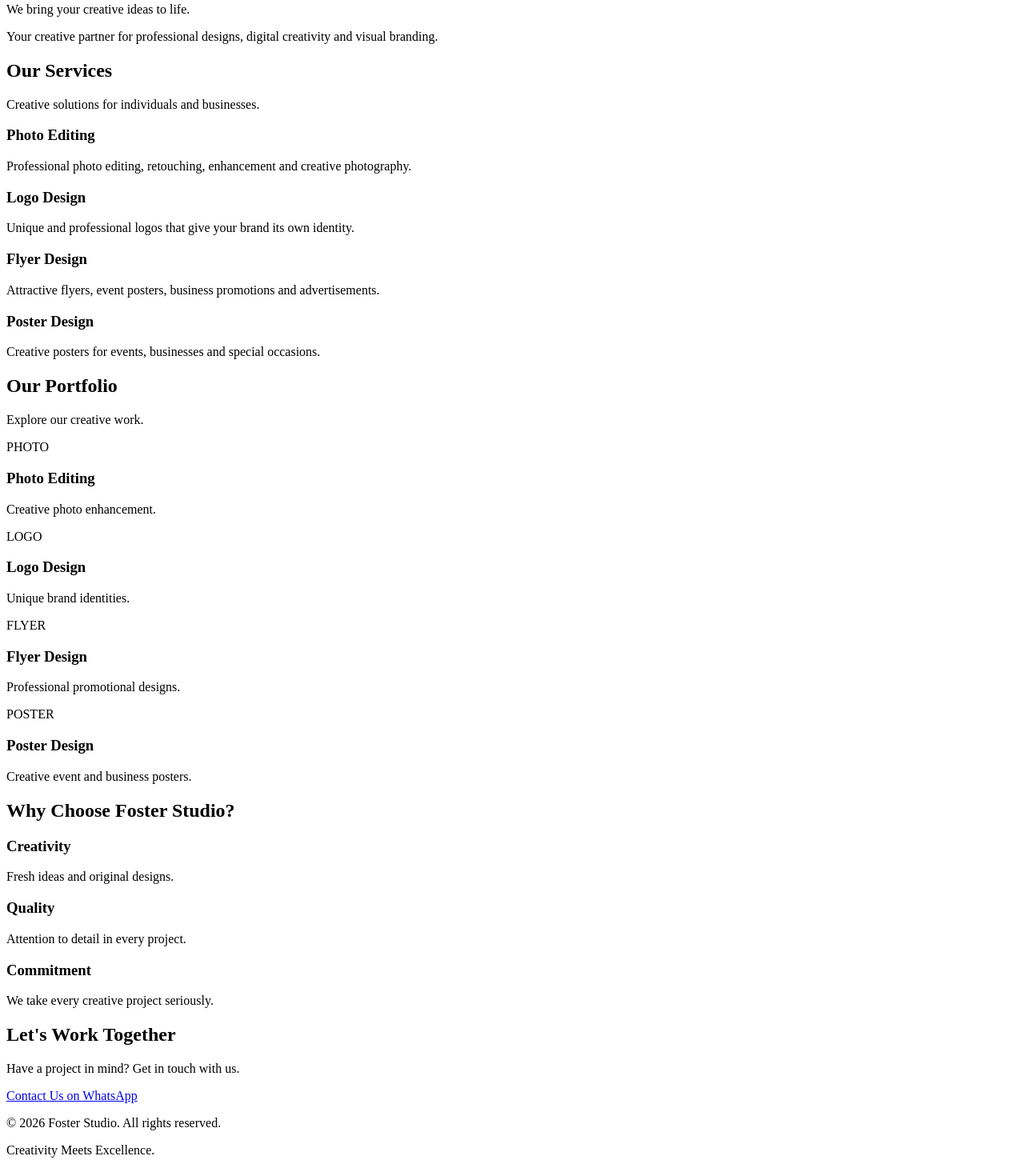
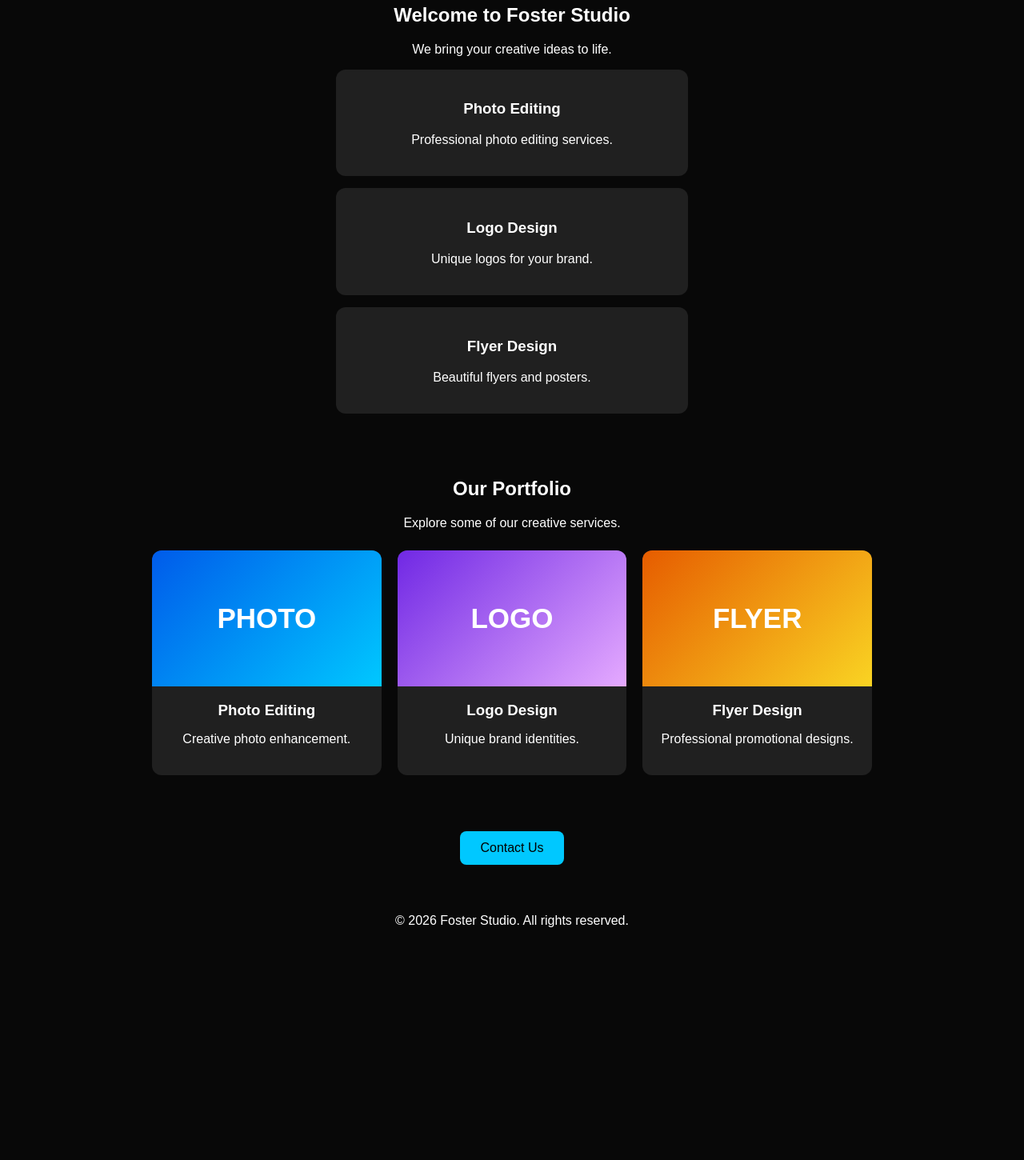
Before and after one commit to fgene290/Foster-Studios-, a plain HTML site: page index.html in a window 1280 px wide. Shown: the part 224-1674 px from the top of the page at 80% size. After the commit the page ends 1400 px from the top, so only its background shows below. Drawn offline with Linux system fonts and the light colour scheme.

Commit message:
Update index.html with new styles and content
Refactor HTML structure and improve service descriptions.

```diff
--- a/index.html
+++ b/index.html
@@ -1,13 +1,59 @@
 
 <!DOCTYPE html>
 <html lang="en">
+<head>
+  <meta charset="UTF-8">
+  <meta name="viewport" content="width=device-width, initial-scale=1.0">
+  <title>Foster Studio</title>
+  <style>
+    body {
+      margin: 0;
+      font-family: Arial, sans-serif;
+      background: #080808;
+      color: white;
+      text-align: center;
+    }
+    header {
+      padding: 25px;
+      background: #151515;
+    }
+    h1 { color: #00c8ff; }
+    section { padding: 45px 20px; }
+    .service {
+      background: #202020;
+      padding: 20px;
+      margin: 15px auto;
+      max-width: 400px;
+      border-radius: 12px;
+    }
+    a {
+      color: #00c8ff;
+      text-decoration: none;
+    }
+    .contact {
+      background: #00c8ff;
+      color: black;
+      padding: 12px 25px;
+      border-radius: 8px;
+      display: inline-block;
+    }
+.portfolio {
+  padding: 45px 20px;
+}
+
+.portfolio-grid {
+  display: grid;
+  grid-template-columns: repeat(auto-fit, minmax(220px, 1fr));
+  gap: 20px;
+  max-width: 900px;
+  margin: 25px auto;
+}
 
 .portfolio-card {
   background: #202020;
   border-radius: 12px;
   overflow: hidden;
   padding-bottom: 20px;
-  box-shadow: 0 4px 15px rgba(0,0,0,0.3);
 }
 
 .portfolio-image {
@@ -20,86 +66,44 @@
   color: white;
 }
 
-.photo {
-  background: linear-gradient(135deg, #005bea, #00c8ff);
-}
-
-.logo {
-  background: linear-gradient(135deg, #7028e4, #e5aaff);
-}
-
-.flyer {
-  background: linear-gradient(135deg, #e65c00, #f9d423);
-}
+.photo { background: linear-gradient(135deg, #005bea, #00c8ff); }
+.logo { background: linear-gradient(135deg, #7028e4, #e5aaff); }
+.flyer { background: linear-gradient(135deg, #e65c00, #f9d423); }
 
 .portfolio-card h3 {
   margin-bottom: 8px;
-}
+    }
 
   </style>
-
 </head>
-
 <body>
-
 
 <header>
   <h1>FOSTER STUDIO</h1>
   <p>Creativity Meets Excellence</p>
 </header>
 
-<!-- WELCOME SECTION -->
 <section>
   <h2>Welcome to Foster Studio</h2>
   <p>We bring your creative ideas to life.</p>
-  <p>
-    Your creative partner for professional designs,
-    digital creativity and visual branding.
-  </p>
-</section>
-
-<!-- OUR SERVICES -->
-<section>
-  <h2>Our Services</h2>
-  <p>Creative solutions for individuals and businesses.</p>
 
   <div class="service">
     <h3>Photo Editing</h3>
-    <p>
-      Professional photo editing, retouching,
-      enhancement and creative photography.
-    </p>
+    <p>Professional photo editing services.</p>
   </div>
 
   <div class="service">
     <h3>Logo Design</h3>
-    <p>
-      Unique and professional logos that
-      give your brand its own identity.
-    </p>
+    <p>Unique logos for your brand.</p>
   </div>
 
   <div class="service">
     <h3>Flyer Design</h3>
-    <p>
-      Attractive flyers, event posters,
-      business promotions and advertisements.
-    </p>
+    <p>Beautiful flyers and posters.</p>
   </div>
-
-  <div class="service">
-    <h3>Poster Design</h3>
-    <p>
-      Creative posters for events,
-      businesses and special occasions.
-    </p>
-  </div>
-</section>
-
-<!-- PORTFOLIO SECTION -->
 <section class="portfolio">
   <h2>Our Portfolio</h2>
-  <p>Explore our creative work.</p>
+  <p>Explore some of our creative services.</p>
 
   <div class="portfolio-grid">
 
@@ -127,55 +131,18 @@
       <p>Professional promotional designs.</p>
     </div>
 
-    <div class="portfolio-card">
-      <div class="portfolio-image poster">
-        POSTER
-      </div>
-      <h3>Poster Design</h3>
-      <p>Creative event and business posters.</p>
-    </div>
+  </div>
+                                      </section>
 
-  </div>
-</section>
 
-<!-- WHY CHOOSE US -->
-<section>
-  <h2>Why Choose Foster Studio?</h2>
-
-  <div class="service">
-    <h3>Creativity</h3>
-    <p>Fresh ideas and original designs.</p>
-  </div>
-
-  <div class="service">
-    <h3>Quality</h3>
-    <p>Attention to detail in every project.</p>
-  </div>
-
-  <div class="service">
-    <h3>Commitment</h3>
-    <p>We take every creative project seriously.</p>
-  </div>
-</section>
-
-<!-- CONTACT SECTION -->
-<section>
-  <h2>Let's Work Together</h2>
-  <p>Have a project in mind? Get in touch with us.</p>
-
-  <a class="contact"
-     href="https://wa.me/233543896785"
-     target="_blank">
-    Contact Us on WhatsApp
+  <a class="contact" href="https://wa.me/233543896785">
+    Contact Us
   </a>
 </section>
 
-<!-- FOOTER -->
 <footer>
   <p>© 2026 Foster Studio. All rights reserved.</p>
-  <p>Creativity Meets Excellence.</p>
-  </footer>
+</footer>
 
 </body>
-
 </html>
```
